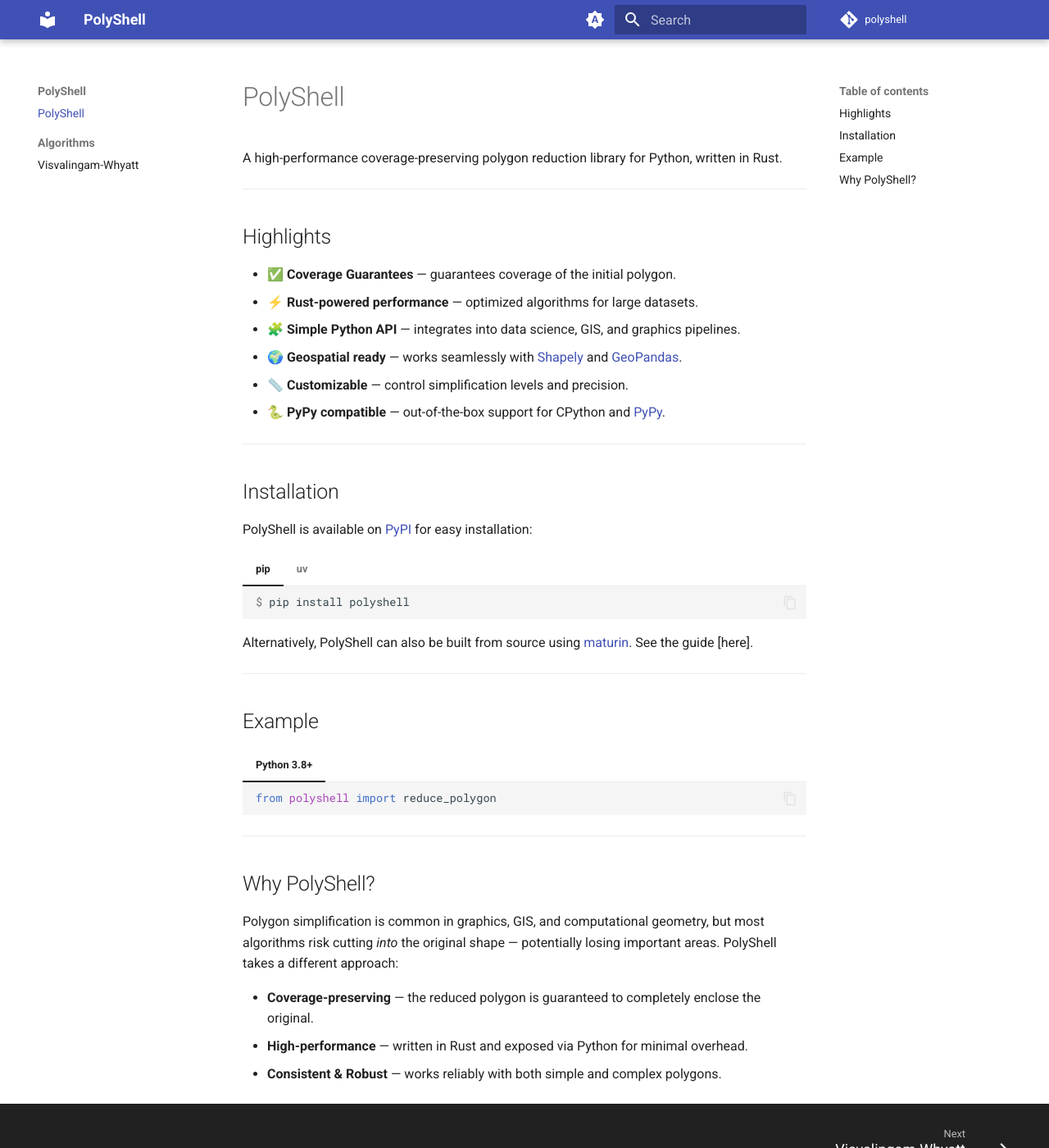
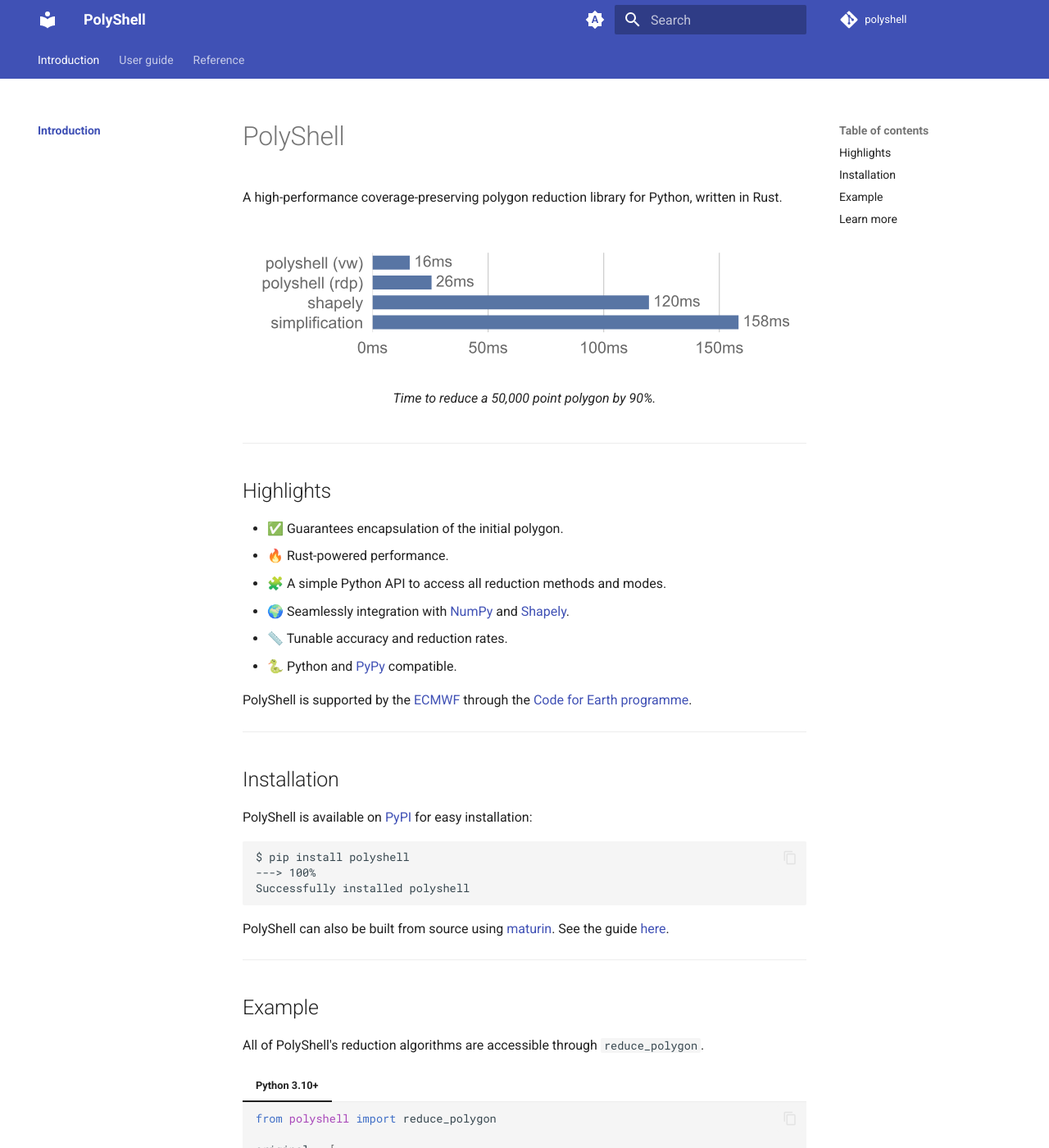
Before and after one commit to ecmwf/PolyShell, an MkDocs documentation site: the page built from docs/index.md, in a window 1280 px wide and 1400 px high. Shown: the whole window at 82% size. Built offline with MkDocs 1.6.1 and Material for MkDocs 9.7.7, drawn with Linux system fonts in a browser that asks for light colours; nearby versions of some CDN libraries; library files that are not in the unit come from our copies; comment, search, counter and statistics services are not loaded; some of the changed text lies outside the part shown.

Commit message:
docs: update docs

````diff
--- a/docs/index.md
+++ b/docs/index.md
@@ -1,17 +1,26 @@
 # PolyShell
 
 A high-performance coverage-preserving polygon reduction library for Python, written in Rust.
+
+![Benchmark](assets/Benchmark-Light.svg#only-light)
+![Benchmark](assets/Benchmark-Dark.svg#only-dark)
+/// caption
+Time to reduce a 50,000 point polygon by 90%.
+///
 
 ---
 
 ## Highlights
 
-- ✅ **Coverage Guarantees** — guarantees coverage of the initial polygon.
-- ⚡ **Rust-powered performance** — optimized algorithms for large datasets.
-- 🧩 **Simple Python API** — integrates into data science, GIS, and graphics pipelines.
-- 🌍 **Geospatial ready** — works seamlessly with [Shapely](https://shapely.readthedocs.io/) and [GeoPandas](https://geopandas.org/).
-- 📏 **Customizable** — control simplification levels and precision.
-- 🐍 **PyPy compatible** — out-of-the-box support for CPython and [PyPy](https://pypy.org/).
+- ✅ Guarantees encapsulation of the initial polygon.
+- 🔥 Rust-powered performance.
+- 🧩 A simple Python API to access all reduction methods and modes.
+- 🌍 Seamlessly integration with [NumPy](https://numpy.org/) and [Shapely](https://shapely.readthedocs.io/).
+- 📏 Tunable accuracy and reduction rates.
+- 🐍 Python and [PyPy](https://pypy.org/) compatible.
+
+PolyShell is supported by the [ECMWF](https://www.ecmwf.int/) through
+the [Code for Earth programme](https://codeforearth.ecmwf.int/).
 
 ---
 
@@ -19,37 +28,44 @@
 
 PolyShell is available on [PyPI](https://pypi.org/) for easy installation:
 
-=== "pip"
+<!-- termynal -->
 
-    ```console
-    $ pip install polyshell
-    ```
+```
+$ pip install polyshell
+---> 100%
+Successfully installed polyshell
+```
 
-=== "uv"
-
-    ```console
-    $ uv add polyshell
-    ```
-
-Alternatively, PolyShell can also be built from source using [maturin](https://www.maturin.rs/). See the guide [here].
+PolyShell can also be built from source using [maturin](https://www.maturin.rs/).
+See the guide [here](./user-guide/installation.md#build-from-source).
 
 ---
 
 ## Example
 
-=== "Python 3.8+"
+All of PolyShell's reduction algorithms are accessible through `reduce_polygon`.
+
+=== "Python 3.10+"
 
     ```python
     from polyshell import reduce_polygon
+
+    original = [
+        (0.0, 0.0),
+        (0.0, 1.0),
+        (0.5, 0.5),
+        (1.0, 1.0),
+        (1.0, 0.0),
+        (0.0, 0.0),
+    ]
+
+    reduced = reduce_polygon(original, "auto", method="vw")
     ```
 
+For all the available options, see the [full list of features](user-guide/features.md).
 
 ---
 
-## Why PolyShell?
+## Learn more
 
-Polygon simplification is common in graphics, GIS, and computational geometry, but most algorithms risk cutting *into* the original shape — potentially losing important areas. PolyShell takes a different approach:
-
-- **Coverage-preserving** — the reduced polygon is guaranteed to completely enclose the original.
-- **High-performance** — written in Rust and exposed via Python for minimal overhead.
-- **Consistent & Robust** — works reliably with both simple and complex polygons.
+For more information see the [guide](user-guide/index.md)
--- /dev/null
+++ b/docs/javascripts/katex.js
@@ -0,0 +1,10 @@
+document$.subscribe(({ body }) => {
+  renderMathInElement(body, {
+    delimiters: [
+      { left: "$$",  right: "$$",  display: true },
+      { left: "$",   right: "$",   display: false },
+      { left: "\\(", right: "\\)", display: false },
+      { left: "\\[", right: "\\]", display: true }
+    ],
+  })
+})
--- a/mkdocs.yml
+++ b/mkdocs.yml
@@ -4,21 +4,19 @@
   name: material
 
   features:
-    - navigation.path
+    - content.code.annotate
+    - content.code.copy
+    - content.tabs.link
+    - content.tooltips
+    - navigation.expand
     - navigation.footer
     - navigation.instant
-    - navigation.instant.prefetch
     - navigation.instant.progress
+    - navigation.indexes
     - navigation.sections
-    - navigation.indexes
+    - navigation.tabs
     - navigation.tracking
-    - content.code.annotate
-    - content.code.copy
-#    - content.code.select
     - toc.follow
-    - navigation.footer
-    - navigation.top
-    - content.tabs.link
 
   palette:
     # Palette toggle for automatic mode
@@ -42,8 +40,17 @@
         name: Switch to system preference
 
 markdown_extensions:
+  - abbr
+  - admonition
+  - attr_list
+  - footnotes
   - pymdownx.arithmatex:
       generic: true
+  - pymdownx.blocks.caption
+  - pymdownx.details
+  - pymdownx.emoji:
+      emoji_index: !!python/name:material.extensions.emoji.twemoji
+      emoji_generator: !!python/name:material.extensions.emoji.to_svg
   - pymdownx.highlight:
       anchor_linenums: true
       line_spans: __span
@@ -61,13 +68,31 @@
       slugify: !!python/object/apply:pymdownx.slugs.slugify
         kwds:
           case: lower
-  - attr_list
-  - pymdownx.emoji:
-      emoji_index: !!python/name:material.extensions.emoji.twemoji
-      emoji_generator: !!python/name:material.extensions.emoji.to_svg
+
+nav:
+  - Introduction:
+      - index.md
+  - User guide:
+      - user-guide/index.md
+      - Installation: user-guide/installation.md
+      - Features: user-guide/features.md
+      - Axioms: user-guide/axioms.md
+      - Getting help: user-guide/getting-help.md
+  - Reference:
+      - reference/index.md
+      - Algorithms:
+          - Visvalingam-Whyatt: reference/algorithms/visvalingam-whyatt.md
+          - Ramer-Douglas-Peucker: reference/algorithms/ramer-douglas-peucker.md
+          - Charshape: reference/algorithms/charshape.md
+      - Benchmarks: reference/benchmarks.md
 
 plugins:
   - search
+  - termynal:
+      prompt_literal_start:
+        - "$"
+        - ">"
+
 extra_javascript:
   - javascripts/katex.js
   - https://unpkg.com/katex@0/dist/katex.min.js
@@ -79,5 +104,5 @@
 repo_url: https://github.com/ECMWFCode4Earth/PolyShell
 repo_name: polyshell
 site_author: nialloswald
-site_url: https://ecmwfcode4earth.github.io/polyshell
-site_description: TODO
+site_url: https://ecmwfcode4earth.github.io/PolyShell/
+site_description: A high-performance coverage-preserving polygon reduction library for Python, written in Rust.
--- a/pyproject.toml
+++ b/pyproject.toml
@@ -35,6 +35,7 @@
 ]
 docs = [
     "mkdocs-material>=9.6.15",
+    "termynal>=0.13.1",
 ]
 
 [tool.maturin]
````
Also changed, not shown: README.md (added, +76 -0 lines), docs/reference/algorithms/charshape.md (added, +1 -0 lines), docs/reference/algorithms/ramer-douglas-peucker.md (added, +1 -0 lines), docs/reference/algorithms/visvalingam-whyatt.md (renamed from docs/algorithms/visvalingam_whyatt.md, +11 -11 lines), docs/user-guide/axioms.md (added, +44 -0 lines), docs/user-guide/features.md (added, +127 -0 lines), docs/user-guide/getting-help.md (added, +6 -0 lines), docs/user-guide/installation.md (added, +90 -0 lines), docs/reference/benchmarks.md (added), docs/reference/index.md (added), docs/user-guide/index.md (added), 2 other files.
